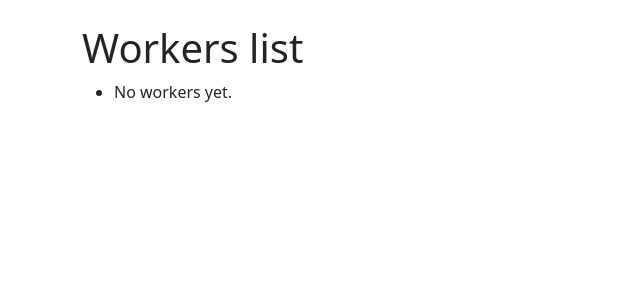
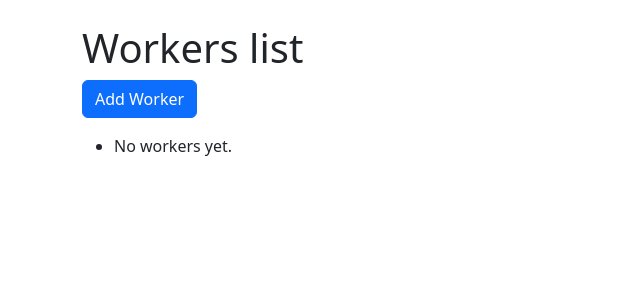
Before and after one commit to Qbaldo/IT_task_manager, a Django app: page /workers/ in a window 1280 px wide. Shown: the top 300 px of the page, without its empty margins (0-640 px from the left). Run offline with Django 5.2, Linux system fonts and the light colour scheme; data that the repository does not hold is empty.

Commit message:
Add worker_create form and add worker button in worker_list

```diff
--- a/IT_task_manager/templates/task_manager/worker_list.html
+++ b/IT_task_manager/templates/task_manager/worker_list.html
@@ -4,6 +4,7 @@
   <h1>
     Workers list
   </h1>
+  <a href="{% url 'worker-create' %}" class="btn btn-primary mb-3">Add Worker</a>
   <ul>
     {% for worker in workers %}
       <li>
--- a/IT_task_manager/urls.py
+++ b/IT_task_manager/urls.py
@@ -22,7 +22,8 @@ from IT_task_manager.views import (position_list,
                                    task_list,
                                    position_create,
                                    position_delete,
-                                   worker_detail,)
+                                   worker_detail,
+                                   worker_create)
 
 
 urlpatterns = [
@@ -34,4 +35,5 @@ urlpatterns = [
     path('position_create/' , position_create, name='position-create'),
     path('position/<int:pk>/delete', position_delete, name='position-delete'),
     path('workers/<int:pk>', worker_detail, name='worker-detail'),
+    path('worker_create/' , worker_create, name='worker-create')
 ]
--- a/IT_task_manager/views.py
+++ b/IT_task_manager/views.py
@@ -1,7 +1,7 @@
 from django.shortcuts import render, redirect, get_object_or_404
 from django.views.generic import DetailView
 from .models import Position, Worker, Task, TaskType
-from .forms import PositionForm
+from .forms import PositionForm, WorkerForm
 
 
 def position_list(request):
@@ -31,6 +31,16 @@ def worker_detail(request, pk):
     worker = get_object_or_404(Worker, pk=pk)
     return render(request, 'task_manager/worker_detail.html', {'worker': worker})
 
+def worker_create(request):
+    if request.method == 'POST':
+        form = WorkerForm(request.POST)
+        if form.is_valid():
+            form.save()
+            return redirect('worker-list')
+    else:
+        form = WorkerForm()
+    return render(request, 'task_manager/worker_form.html', {'form': form})
+
 def task_list(request):
     tasks = Task.objects.all()
     return render(request, 'task_manager/task_list.html', {'tasks': tasks})
```
Also changed, not shown: IT_task_manager/forms.py (+9 -1 lines), IT_task_manager/templates/task_manager/worker_form.html (added, +12 -0 lines).
